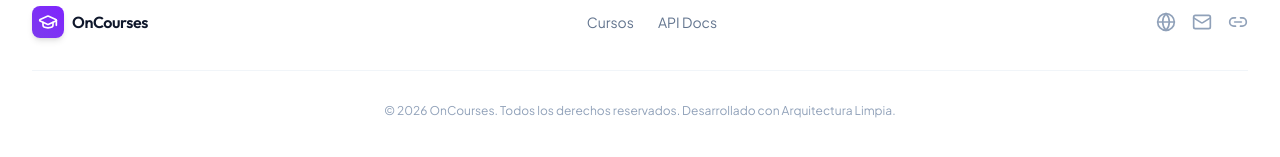
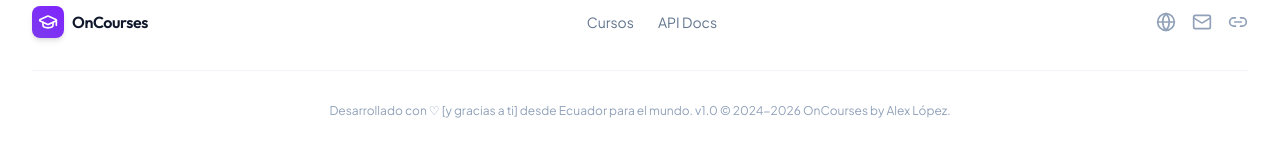
Before and after one commit to AlexLopezF04/on-courses-web, a React (Vite) app: page / in a window 1280 px wide. Shown: the part 1696-1853 px from the top of the page. Built offline with nearby package versions, Linux system fonts and the light colour scheme; no server answers.

Commit message:
style(footer): personalize credit text in footer

```diff
--- a/src/presentation/components/Footer.tsx
+++ b/src/presentation/components/Footer.tsx
@@ -28,7 +28,7 @@ export const Footer: React.FC = () => {
           </div>
         </div>
         <div className="mt-8 border-t border-slate-100 pt-8 text-center text-xs text-slate-400 dark:border-slate-850 dark:text-slate-600">
-          &copy; {new Date().getFullYear()} OnCourses. Todos los derechos reservados. Desarrollado con Arquitectura Limpia.
+          Desarrollado con ♡ [y gracias a ti] desde Ecuador para el mundo. v1.0 &copy; 2024-{new Date().getFullYear()} OnCourses by Alex López.
         </div>
       </div>
     </footer>
```
